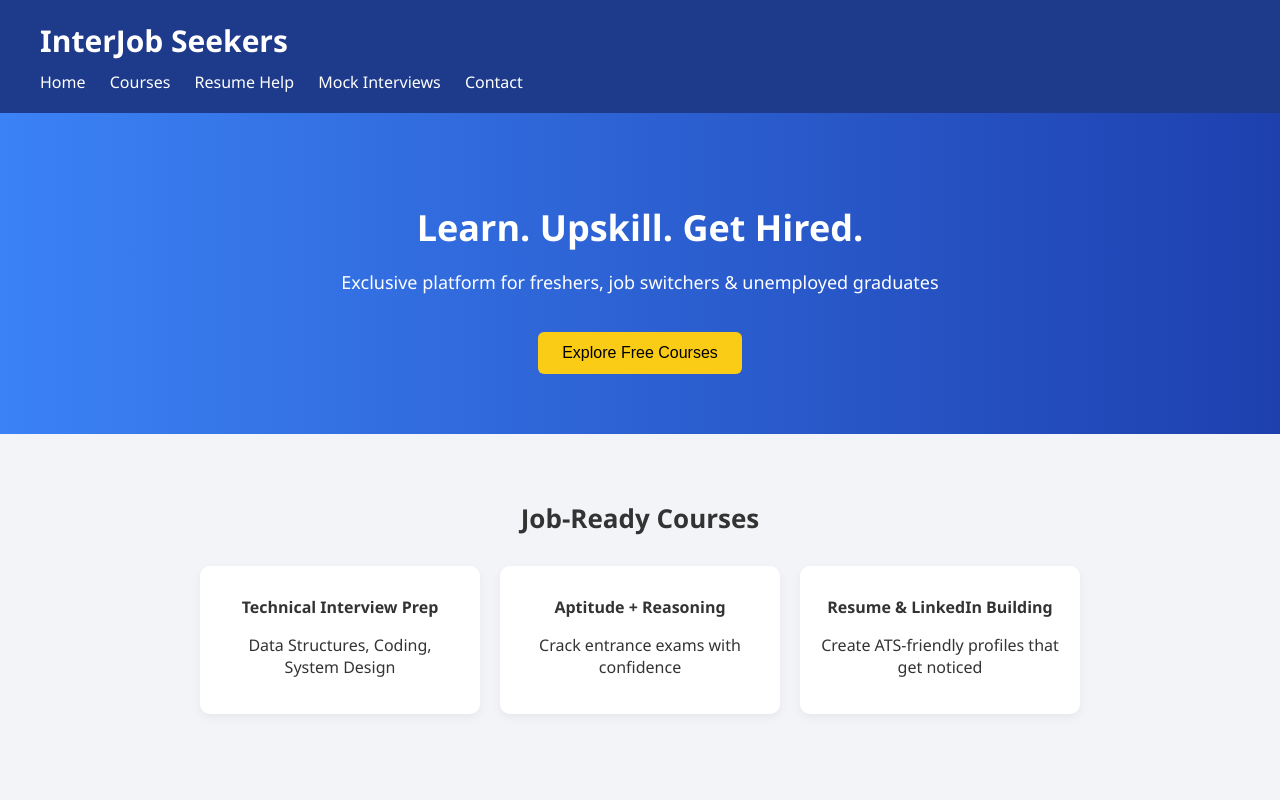
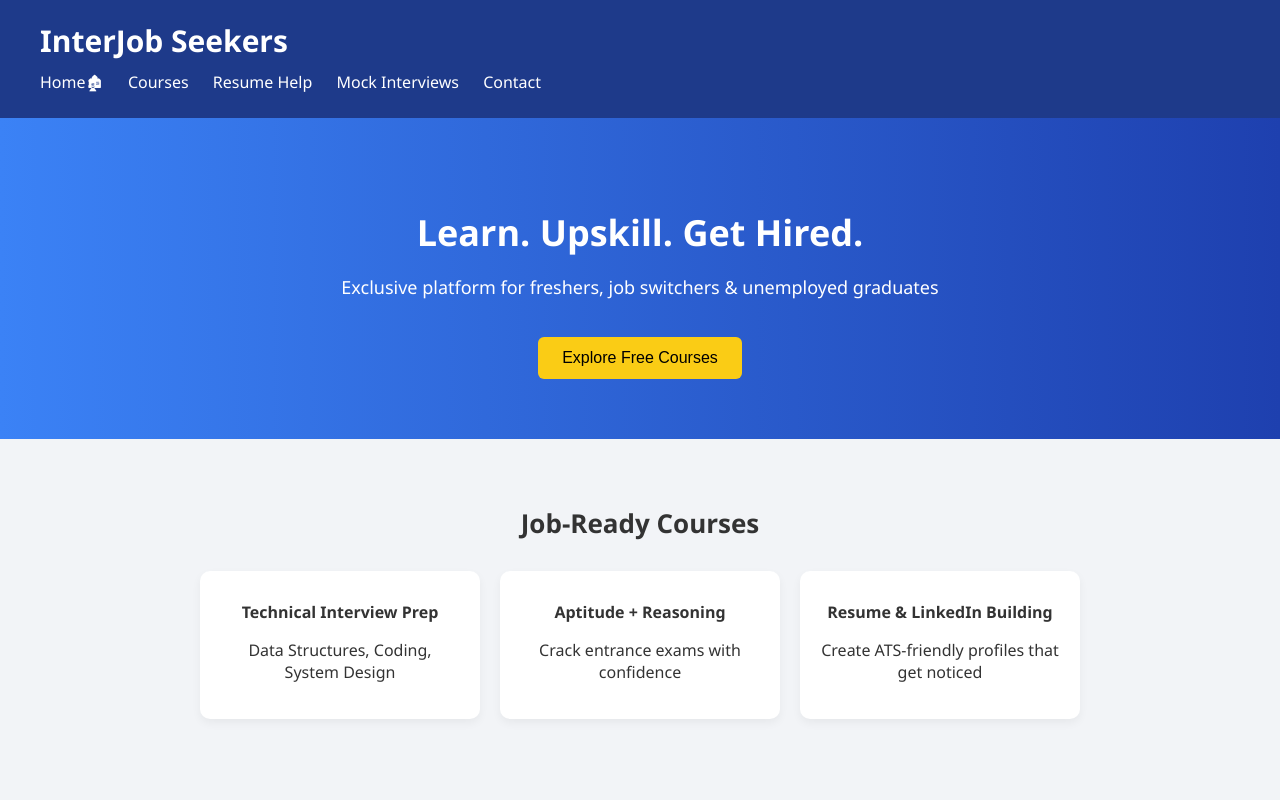
Before and after one commit to Pavan0626/pavan, a plain HTML site: page index.html in a window 1280 px wide. Shown: the top 800 px of the page. Drawn offline with Linux system fonts and the light colour scheme.

Commit message:
homea aded

```diff
--- a/index.html
+++ b/index.html
@@ -11,7 +11,7 @@
   <header>
     <h1>InterJob Seekers</h1>
     <nav>
-      <a href="#">Home</a>
+      <a href="#">Home🏚</a>
       <a href="#">Courses</a>
       <a href="#">Resume Help</a>
       <a href="#">Mock Interviews</a>
```
